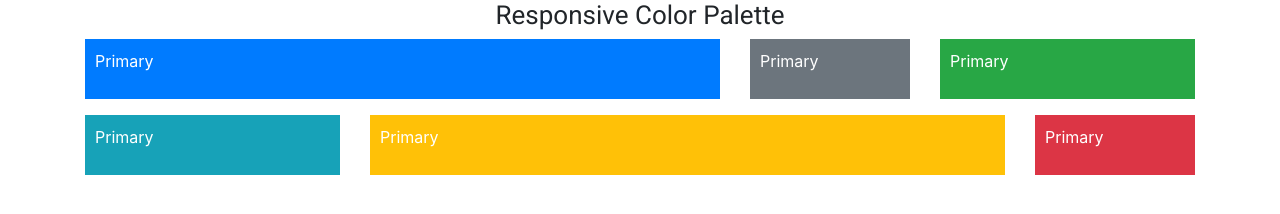
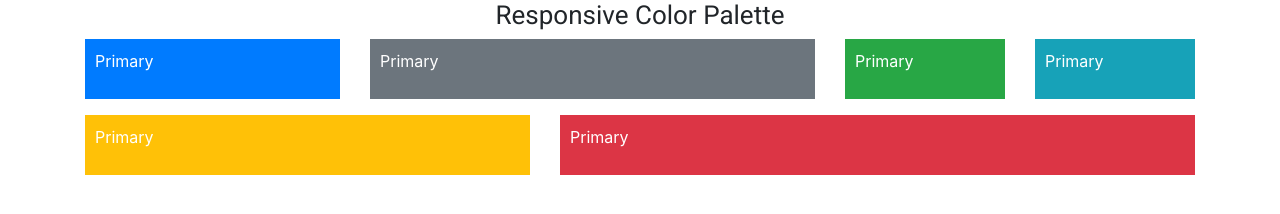
Before and after one commit to divakarmanchala6/1.-Color-Palette, a plain HTML site: page index.html in a window 1280 px wide. Drawn offline with nearby package versions, Linux system fonts and the light colour scheme; a web font is replaced by a local one.

Commit message:
Extra Large (Size >= 1200px) Screen

```diff
--- a/index.html
+++ b/index.html
@@ -11,32 +11,32 @@
     <h1 class="heading">Responsive Color Palette</h1>
     <div class="container">
         <div class="row">
-            <div class="col-12 col-sm-8 col-md-6 col-lg-7 mb-3">
+            <div class="col-12 col-sm-8 col-md-6 col-lg-7 col-xl-3 mb-3">
                 <div class="box bg-primary">
                     <p class="color-name">Primary</p>
                 </div>
             </div>
-            <div class="col-12 col-sm-4 col-md-6 col-lg-2 mb-3">
+            <div class="col-12 col-sm-4 col-md-6 col-lg-2 col-xl-5 mb-3">
                 <div class="box bg-secondary">
                     <p class="color-name">Primary</p>
                 </div>
             </div>
-            <div class="col-12 col-sm-4 col-md-2 col-lg-3 mb-3">
+            <div class="col-12 col-sm-4 col-md-2 col-lg-3 col-xl-2 mb-3">
                 <div class="box bg-success">
                     <p class="color-name">Primary</p>
                 </div>
             </div>
-            <div class="col-12 col-sm-8 col-md-10 col-lg-3 mb-3">
+            <div class="col-12 col-sm-8 col-md-10 col-lg-3 col-xl-2 mb-3">
                 <div class="box bg-info">
                     <p class="color-name">Primary</p>
                 </div>
             </div>
-            <div class="col-12 col-sm-6 col-md-10 col-lg-7 mb-3">
+            <div class="col-12 col-sm-6 col-md-10 col-lg-7 col-xl-5 mb-3">
                 <div class="box bg-warning">
                     <p class="color-name">Primary</p>
                 </div>
             </div>
-            <div class="col-12 col-sm-6 col-md-2 col-lg-2 mb-3">
+            <div class="col-12 col-sm-6 col-md-2 col-lg-2 col-xl-7 mb-3">
                 <div class="box bg-danger">
                     <p class="color-name">Primary</p>
                 </div>
```
